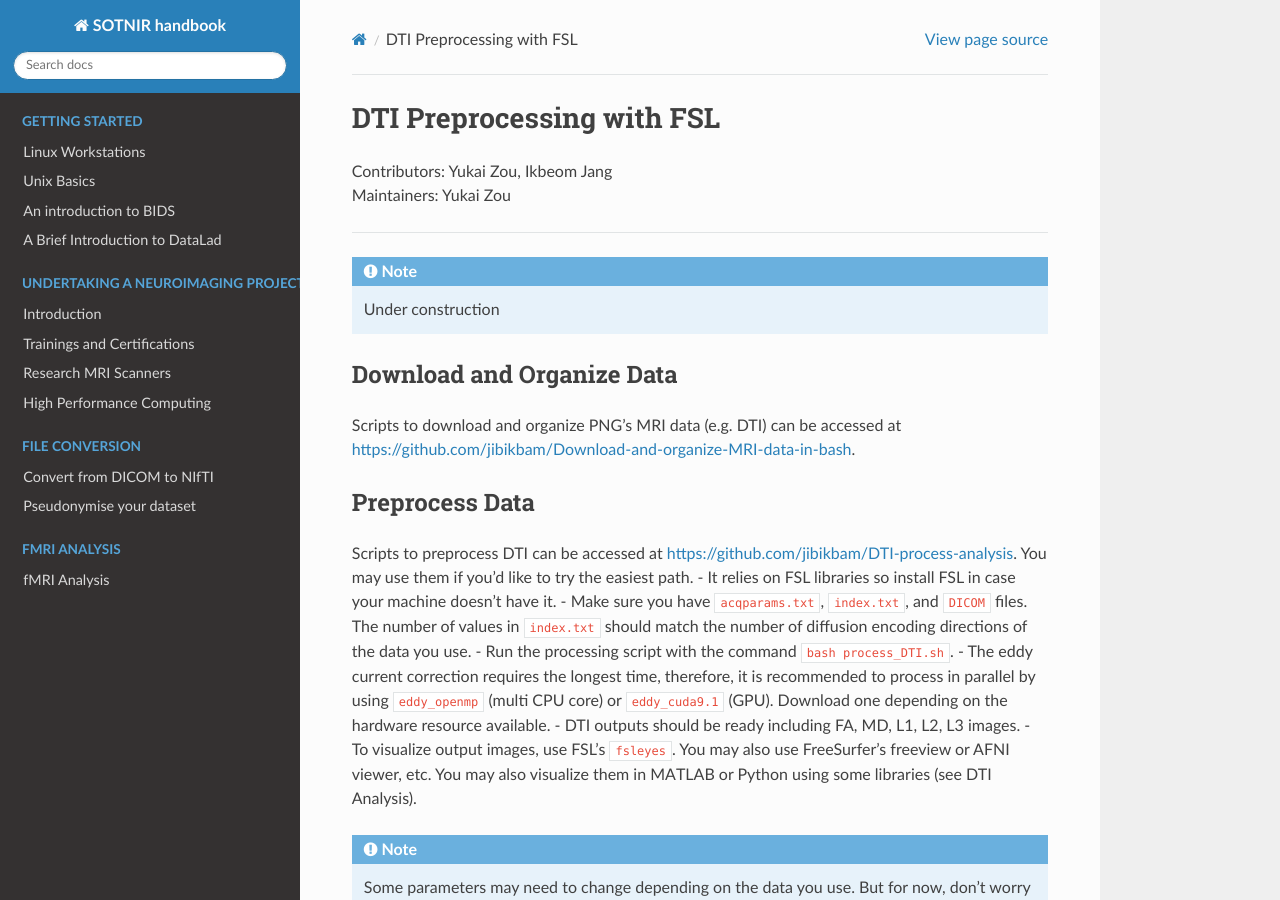
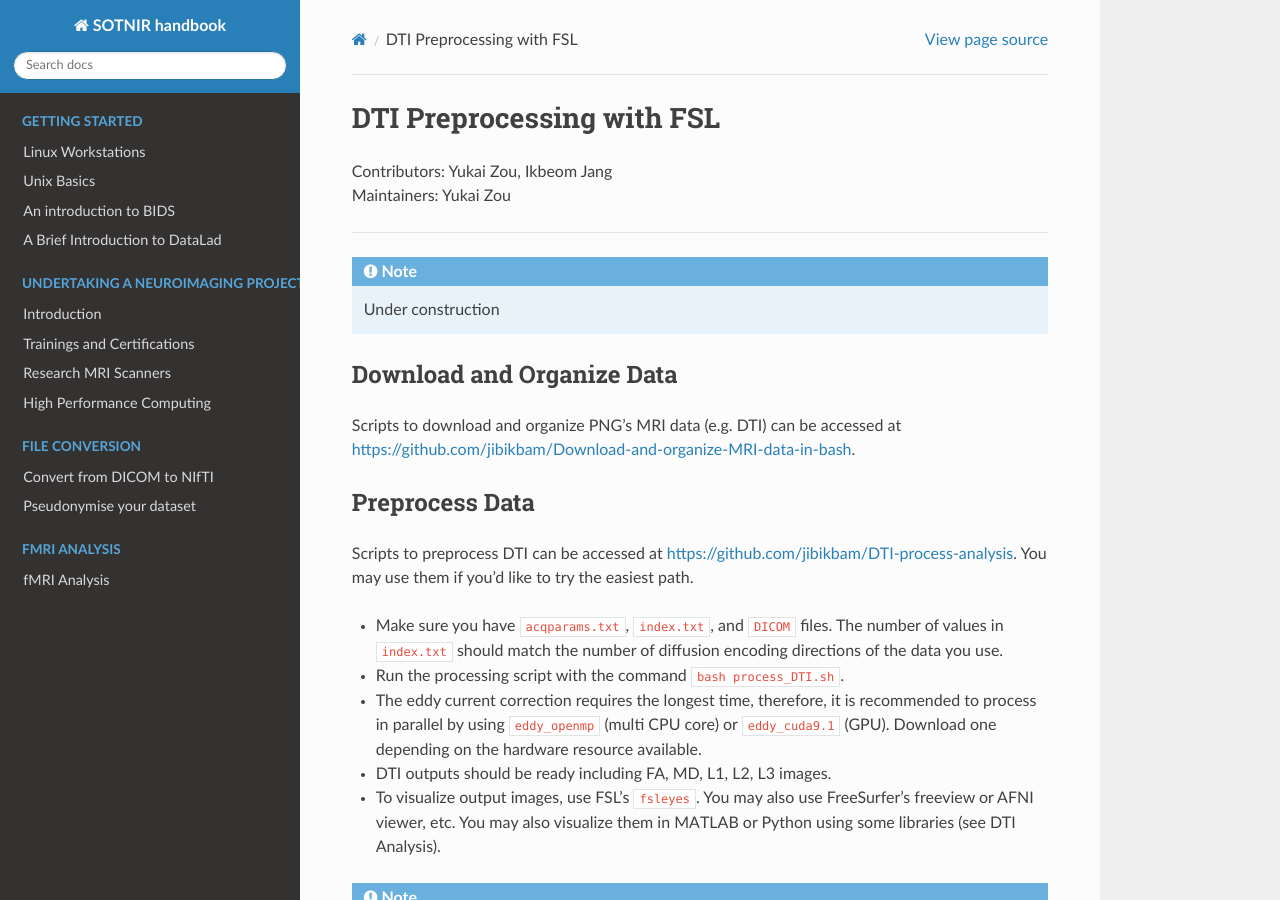
Before and after one commit to nhuneke/sotnir-handbook, a Sphinx documentation site: the page built from docs/dmri-analysis/dti-preprocessing/intro.rst, in a window 1280 px wide and 900 px high. Built offline with Sphinx 7.4.7 and the Read the Docs theme 2.0.0, drawn with Linux system fonts in a browser that asks for light colours; pages that are not in the unit, such as notebooks, are missing from menus.

Commit message:
Updated dti-preprocessing/intro.rst

```diff
--- a/docs/dmri-analysis/dti-preprocessing/intro.rst
+++ b/docs/dmri-analysis/dti-preprocessing/intro.rst
@@ -21,7 +21,7 @@ Preprocess Data
 ---------------
 
 Scripts to preprocess DTI can be accessed at https://github.com/jibikbam/DTI-process-analysis. You may use them if you'd like to try the easiest path.
-- It relies on FSL libraries so install FSL in case your machine doesn't have it.
+
 - Make sure you have ``acqparams.txt``, ``index.txt``, and ``DICOM`` files. The number of values in ``index.txt`` should match the number of diffusion encoding directions of the data you use.
 - Run the processing script with the command ``bash process_DTI.sh``.
 - The eddy current correction requires the longest time, therefore, it is recommended to process in parallel by using ``eddy_openmp`` (multi CPU core) or ``eddy_cuda9.1`` (GPU). Download one depending on the hardware resource available.
```
